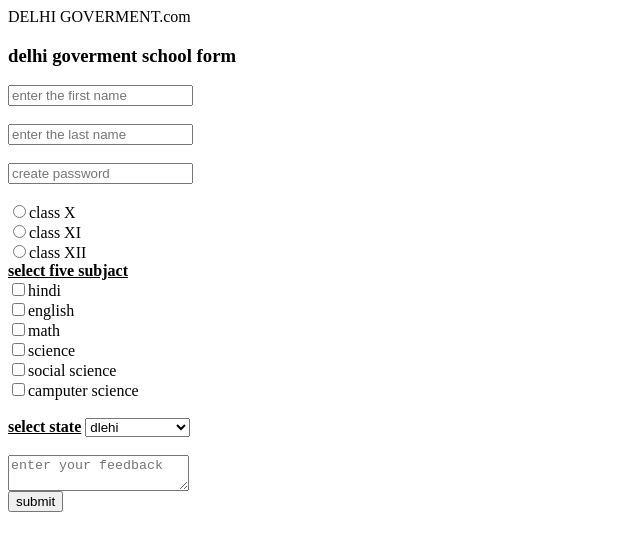
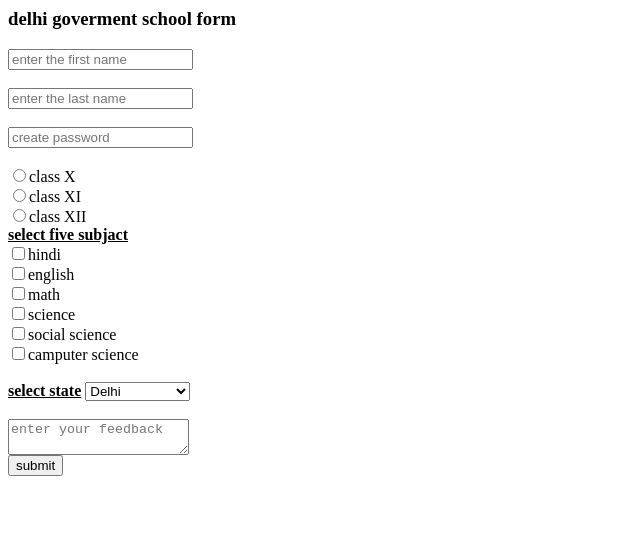
Before and after one commit to AADI-PROJECTS/form, a plain HTML site: page index.html in a window 1280 px wide. Shown: the whole page, without its empty margins (0-640 px from the left). Drawn offline with Linux system fonts and the light colour scheme.

Commit message:
Update index.html
some change

```diff
--- a/index.html
+++ b/index.html
@@ -1,8 +1,8 @@
 <html>
 <body>
-<titel>
+<title>
 DELHI GOVERMENT.com
-</titel>
+</title>
 <h3><b>delhi goverment school form</b></h3>
 <form>
    <input type="text" placeholder="enter the first name"><br>
@@ -26,7 +26,7 @@ DELHI GOVERMENT.com
    <input type="checkbox" value="camputer science" id="B3">camputer science<br>
  <br> <u><b>select state</b></u>
    <select name="state">
-<option value="dlehi">dlehi</option>
+<option value="Delhi">Delhi</option>
 <option value="mumbai">mumbai</option>
 <option value="rajishthan">rajishthan</option>
 <option value="uttar pardesh">uttar pardesh</option>
```
